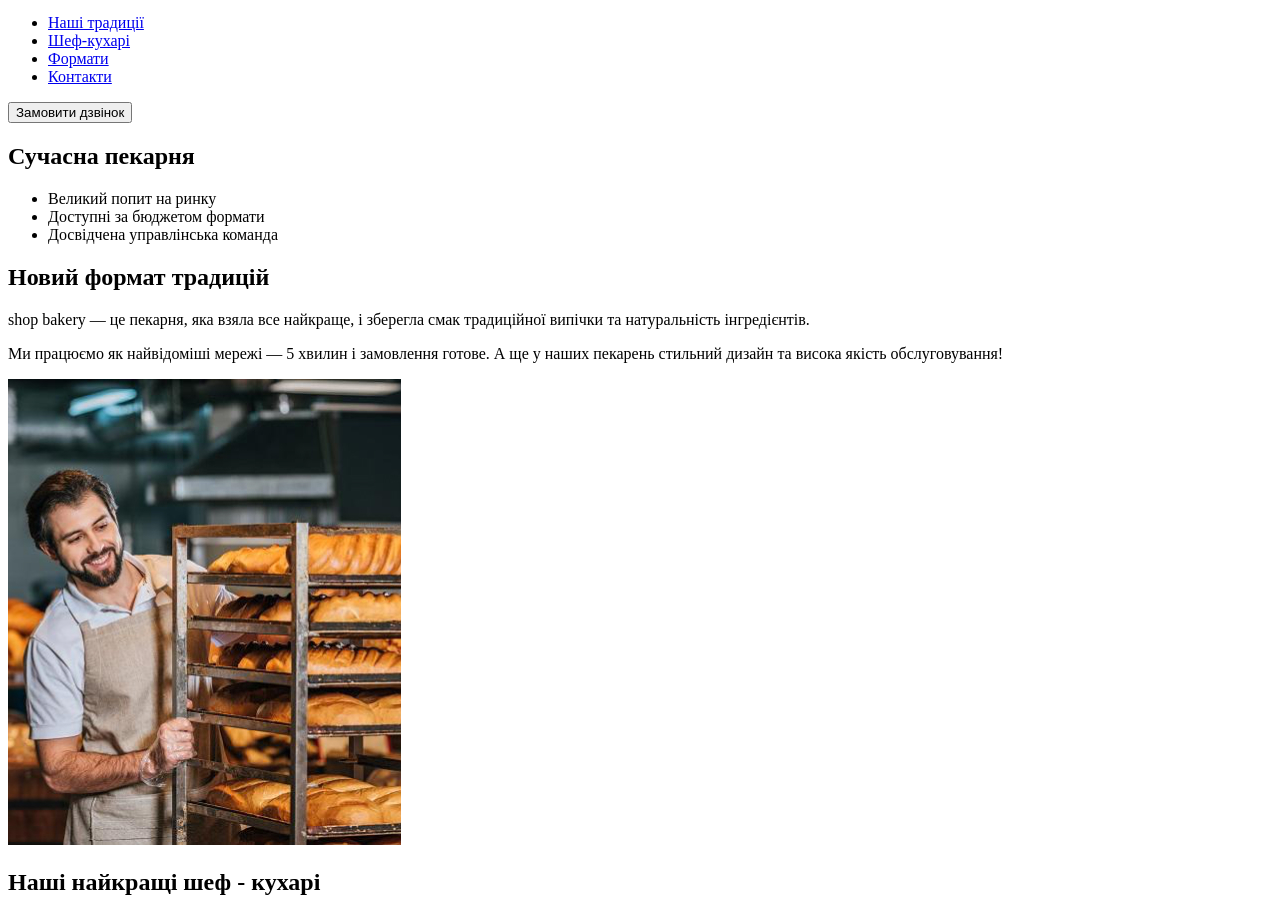
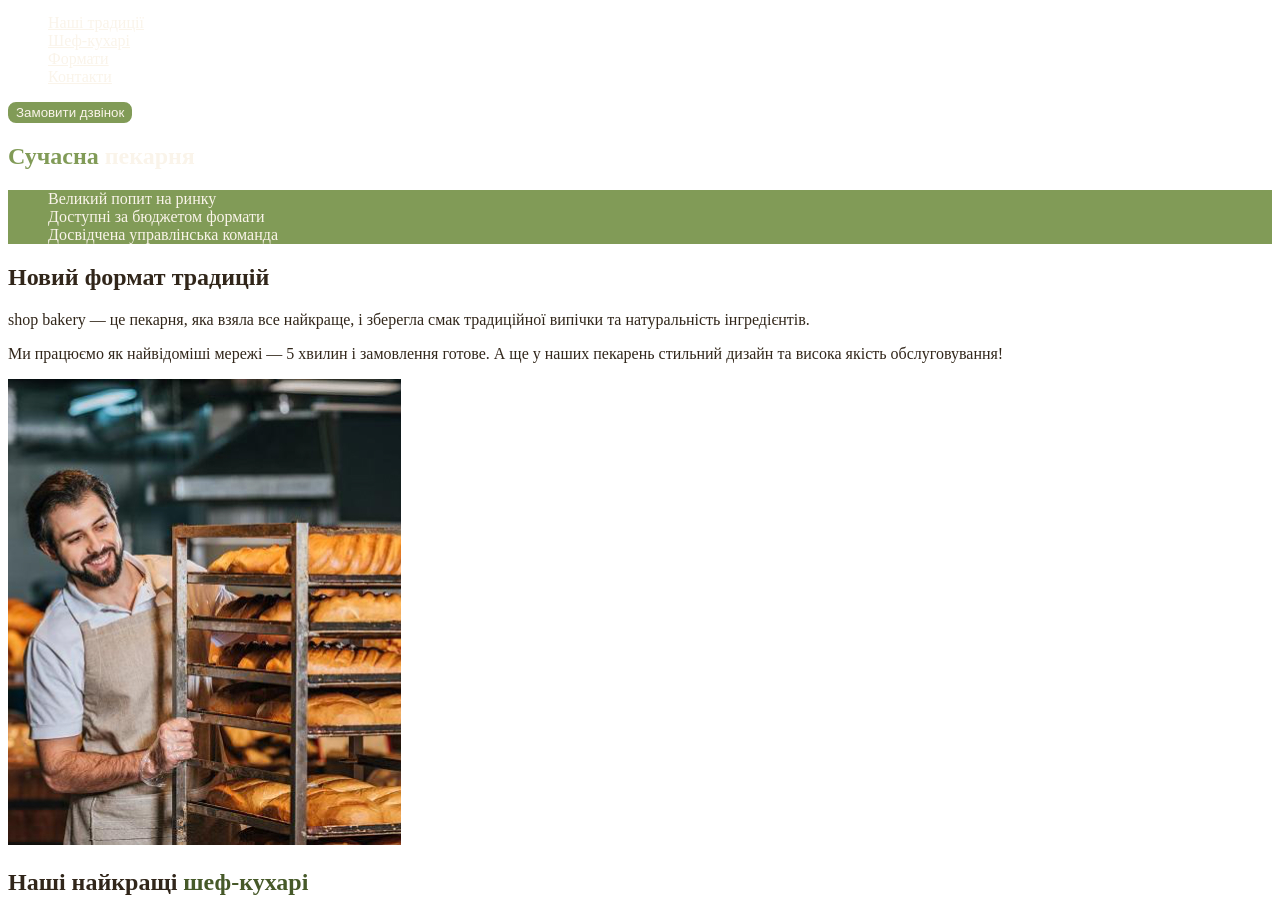
Before and after one commit to chelsea1986/bakery, a plain HTML site: page index.html in a window 1280 px wide. Shown: the part 60-957 px from the top of the page. Drawn offline with Linux system fonts and the light colour scheme.

Commit message:
Add files via upload
add css variables and colors

```diff
--- /dev/null
+++ b/css/styles.css
@@ -0,0 +1,61 @@
+:root {
+    --color-primary-dark: #31261A;
+    --color-primary-light: #FAF4EA;
+    --color-brand-dark: #465929;
+    --color-brand-light: #819B57;
+}
+
+/* Base */
+body {
+    color: var(--color-primary-dark);
+}
+
+ul {
+    list-style-type: none;
+}
+
+/* Button */
+.button {
+    color: var(--color-primary-light);
+    background-color: var(--color-brand-light);
+    border: 2px solid var(--color-brand-light);
+    border-radius: 8px;
+    cursor: pointer;
+}
+
+.button:hover {
+    color: var(--color-brand-dark);
+    background-color: transparent;
+}
+
+/* Link */
+.link {
+    color: var(--color-primary-light);
+}
+
+.link:hover {
+    color: var(--color-brand-light);
+}
+
+/* Hero section */
+.hero-title {
+    color: var(--color-primary-light);
+}
+
+.hero-title .accent {
+    color: var(--color-brand-light);
+}
+
+/* Advantages section */
+.advantages-list {
+    color: var(--color-primary-light);
+    background-color: var(--color-brand-light);
+}
+
+.section-title {
+    /* color: var(--color-primary-dark); */
+}
+
+.section-title .accent {
+    color: var(--color-brand-dark);
+}
--- a/index.html
+++ b/index.html
@@ -4,33 +4,36 @@
     <meta charset="UTF-8" />
     <meta name="viewport" content="width=device-width, initial-scale=1.0" />
     <title>Сучасна пекарня</title>
+    <link rel="stylesheet" href="./css/styles.css" />
   </head>
   <body>
     <header>
       <nav>
-        <a href="#">
+        <a href="./index.html">
           <img src="./images/logo.svg" alt="Логотип сучасної пекарні" />
         </a>
         <ul>
-          <li><a href="#">Наші традиції</a></li>
-          <li><a href="#">Шеф-кухарі</a></li>
-          <li><a href="#">Формати</a></li>
-          <li><a href="#">Контакти</a></li>
+          <li>
+            <a class="link" href="#traditions-section">Наші традиції</a>
+          </li>
+          <li><a class="link" href="#chefs-section">Шеф-кухарі</a></li>
+          <li><a class="link" href="#formats-section">Формати</a></li>
+          <li><a class="link" href="#contacts-section">Контакти</a></li>
         </ul>
       </nav>
-      <button type="button">Замовити дзвінок</button>
+      <button class="button" type="button">Замовити дзвінок</button>
     </header>
     <main>
       <section>
-        <h1>Сучасна пекарня</h1>
+        <h1 class="hero-title"><span class="accent">Сучасна</span> пекарня</h1>
       </section>
-      <section>
-        <ul>
+      <section id="traditions-section">
+        <ul class="advantages-list">
           <li>Великий попит на ринку</li>
           <li>Доступні за бюджетом формати</li>
           <li>Досвідчена управлінська команда</li>
         </ul>
-        <h2>Новий формат традицій</h2>
+        <h2 class="section-title">Новий формат традицій</h2>
         <p>
           <span>shop bakery</span> — це пекарня, яка взяла все найкраще, і
           зберегла смак традиційної випічки та натуральність інгредієнтів.
@@ -45,8 +48,10 @@
           alt="Чоловік пекар дивиться на батони із посмішкою"
         />
       </section>
-      <section>
-        <h2>Наші найкращі шеф - кухарі</h2>
+      <section id="chefs-section">
+        <h2 class="section-title">
+          Наші найкращі <span class="accent">шеф-кухарі</span>
+        </h2>
         <ul>
           <li>
             <article>
@@ -69,8 +74,8 @@
           </li>
         </ul>
       </section>
-      <section>
-        <h2>Формати</h2>
+      <section id="formats-section">
+        <h2 class="section-title">Формати</h2>
         <ul>
           <li>
             <article>
@@ -89,8 +94,16 @@
           </li>
         </ul>
       </section>
-      <section>
-        <h2>Приєднуйся до мережі пекарень</h2>
+      <section id="contacts-section">
+        <h2 class="section-title">Приєднуйся до мережі пекарень</h2>
+        <iframe
+          src="https://www.google.com/maps/embed?pb=!1m18!1m12!1m3!1d2540.1638712575773!2d30.488658575248675!3d50.45667308691739!2m3!1f0!2f0!3f0!3m2!1i1024!2i768!4f13.1!3m3!1m2!1s0x40d4ce637bfe1717%3A0x5370c2254ad1b952!2z0LLRg9C70LjRhtGPINCh0ZbRh9C-0LLQuNGFINCh0YLRgNGW0LvRjNGG0ZbQsiwgNTQsINCa0LjRl9CyLCAwMjAwMA!5e0!3m2!1suk!2sua!4v1701440349899!5m2!1suk!2sua"
+          width="603"
+          height="595"
+          allowfullscreen=""
+          loading="lazy"
+          referrerpolicy="no-referrer-when-downgrade"
+        ></iframe>
       </section>
     </main>
     <footer>
@@ -128,7 +141,7 @@
           </li>
         </ul>
         <a href="#" target="_blank">Політика конфіденційності</a>
-        <p>© 2022 Дані захищені</p>
+        <p>&copy; 2022 Дані захищені</p>
       </address>
     </footer>
   </body>
```
